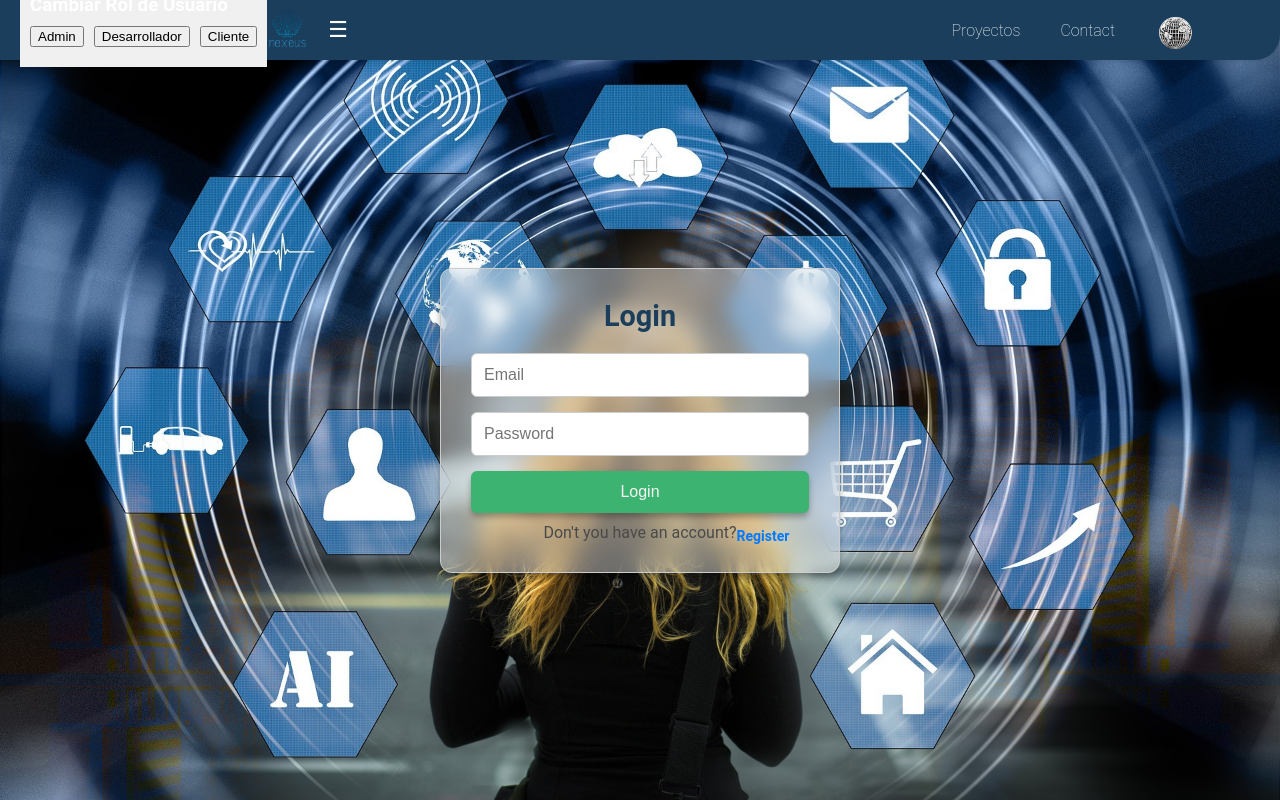
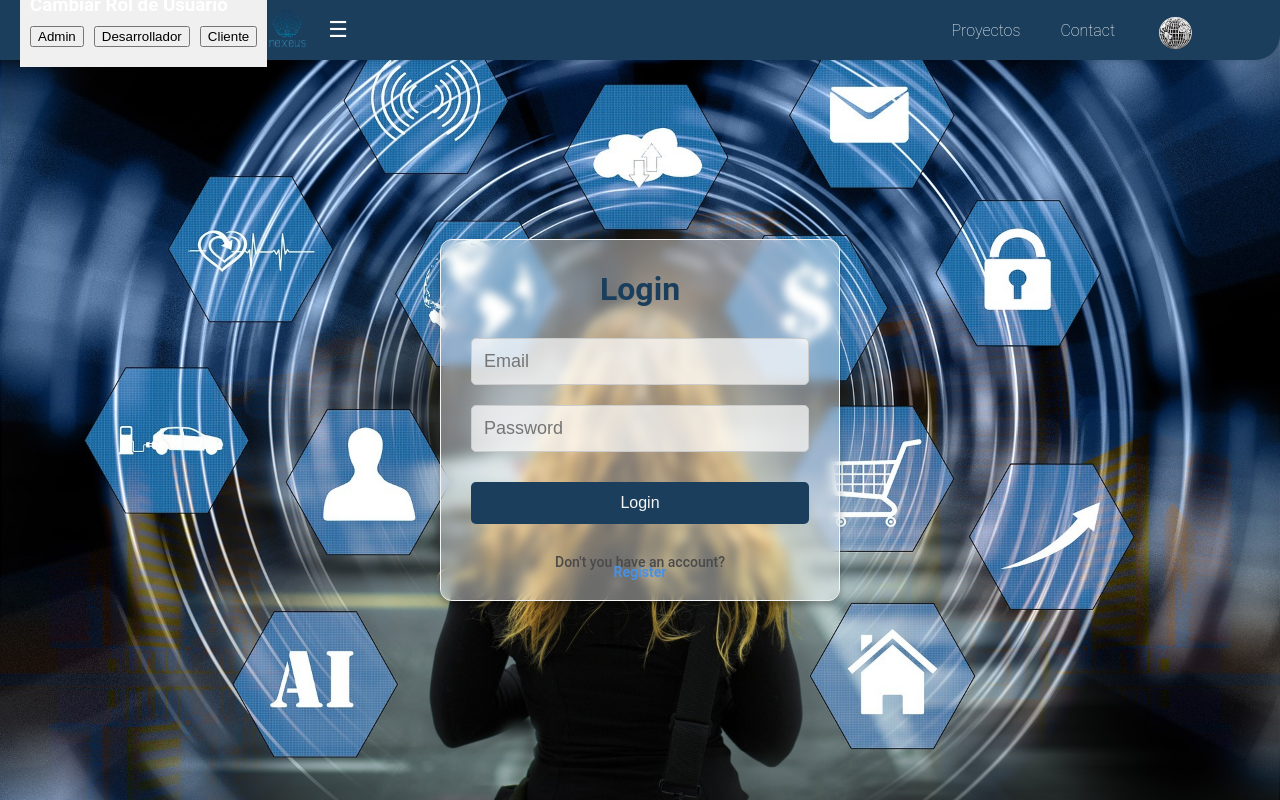
Before and after one commit to Olm72/frontend, a React (Create React App) app: page /login in a window 1280 px wide. Built offline with nearby package versions, Linux system fonts and the light colour scheme.

Commit message:
Cambios en estilo de login.css y form.css para más coherencia

```diff
--- a/src/components/Login.jsx
+++ b/src/components/Login.jsx
@@ -1,6 +1,7 @@
 import React, { useState } from "react";
 import { toast, ToastContainer } from "react-toastify";
 import "react-toastify/dist/ReactToastify.css";
+import "../styles/login.css";
 import backgroundImage from "../assets/images/fondo-pantalla-productos-nexeus-big-data.jpg";
 import { useTranslation } from 'react-i18next';
 
@@ -18,7 +19,6 @@ const Login = () => {
         e.preventDefault();
         setError("");
 
-        // Validación básica
         if (!email || !password || (isSignUp && (!name || !lastName))) {
             setError(t("todoVacio"));
             toast.error(t("todoVacio"));
@@ -48,15 +48,12 @@ const Login = () => {
 
     return (
         <div
-            className="login-container"
+            className="main-container"
             style={{
                 backgroundImage: `url(${backgroundImage})`,
-                backgroundSize: "cover",
-                backgroundPosition: "center",
-                height: "100vh",
             }}
         >
-            <form onSubmit={handleSubmit} className="login-form">
+            <form onSubmit={handleSubmit} className="form-container">
                 <h2>{isSignUp ? t("registrarse") : t("iniciarSesion")}</h2>
                 {error && <p className="error-message">{error}</p>}
 
@@ -101,13 +98,10 @@ const Login = () => {
 
                 <button type="submit">{isSignUp ? t("registrarse") : t("iniciarSesion")}</button>
 
-                <p style={{ textAlign: "center", marginTop: "10px" }}>
+                <p>
                     {isSignUp ? t("preguntaRegistro1") : t("preguntaRegistro2")}{" "}
-                    <span
-                        style={{ color: "#007BFF", cursor: "pointer", fontWeight: "bold" }}
-                        onClick={() => setIsSignUp(!isSignUp)}
-                    >
-                        {isSignUp ? t("iniciarSesion") : t("registrarse") }
+                    <span onClick={() => setIsSignUp(!isSignUp)}>
+                        {isSignUp ? t("iniciarSesion") : t("registrarse")}
                     </span>
                 </p>
             </form>
--- a/src/styles/Form.css
+++ b/src/styles/Form.css
@@ -42,7 +42,7 @@ body, html {
   transition: transform 0.3s ease-in-out, box-shadow 0.3s ease-in-out;
   z-index: 1; /* Asegura que el contenido esté delante */
   color: var(--primary-color);
-  font-size: 14px;
+  font-size: 16px;
   font-weight: 500;
 }
 
@@ -99,7 +99,7 @@ body, html {
   color: var(--background-color);
   border: none;
   border-radius: 5px;
-  font-size: 14px;
+  font-size: 16px;
   cursor: pointer;
   transition: background-color 0.3s ease;
   margin-top: 20px;
--- a/src/styles/HeroSection.css
+++ b/src/styles/HeroSection.css
@@ -22,6 +22,6 @@
   }
 
   .hero-content h1 {
-    font-size: 3rem;
+    font-size: 16px;
     margin-bottom: 1rem;
   }
--- a/src/styles/Projects.css
+++ b/src/styles/Projects.css
@@ -49,7 +49,7 @@
 }
 
 .filter-container label {
-  font-size: 14px;
+  font-size: 16px;
   color: var(--background-color);
   font-weight: 500;
   margin-right: 10px;
@@ -121,7 +121,7 @@
 
 .project-actions button {
   padding: 8px 16px;
-  font-size: 14px;
+  font-size: 16px;
   color: var(--background-color);
   background-color: var(--primary-color);
   border: none;
@@ -144,7 +144,7 @@
   color: var(--background-color);
   border: none;
   border-radius: 5px;
-  font-size: 14px;
+  font-size: 16px;
   font-weight: 500;
   cursor: pointer;
   transition: background-color 0.3s, transform 0.2s;
--- /dev/null
+++ b/src/styles/login.css
@@ -0,0 +1,143 @@
+body, html {
+    margin: 0;
+    padding: 0;
+    height: 100%;
+    display: flex;
+    flex-direction: column;
+    min-height: 100vh;
+  }
+
+  :root {
+    --primary-color: #1A3E5C; /* Azul marino */
+    --secondary-color: #4A90E2; /* Azul claro */
+    --accent-color: #3CB371; /* Verde */
+    --background-color: #F5F5F5; /* Gris claro */
+    --text-color: #4A4A4A; /* Texto gris oscuro */
+    --hover-color: #4A90E2; /* Azul Hover */
+    --neon-color: #89b9f0; /* Neón azul */
+    --border-color: #ccc;
+    --button-hover-color: #3CB371;
+  }
+
+  .main-container {
+    background-image: url('../assets/images/fondo-pantalla-nexeus-big-data-contacto.jpg');
+    background-size: cover;
+    background-position: center;
+    background-repeat: no-repeat;
+    width: 100%;
+    height: 100vh; /* Llena toda la pantalla */
+    display: flex;
+    align-items: center;
+    justify-content: center;
+  }
+
+  .form-container {
+    position: relative;
+    background: rgba(255, 255, 255, 0.4); /* Fondo translúcido */
+    border: 1px solid var(--background-color);
+    border-radius: 12px;
+    padding: 30px;
+    max-width: 400px;
+    margin: auto;
+    box-shadow: 0px 4px 6px rgba(0, 0, 0, 0.3);
+    transition: transform 0.3s ease-in-out, box-shadow 0.3s ease-in-out;
+    z-index: 1;
+    color: var(--primary-color);
+    font-size: 16px;
+    font-weight: 500;
+  }
+
+  .form-container::before {
+    content: "";
+    position: absolute;
+    top: 0;
+    left: 0;
+    right: 0;
+    bottom: 0;
+    backdrop-filter: blur(5px);
+    z-index: -1;
+    border-radius: 10px;
+  }
+
+  .form-container:hover {
+    transform: scale(1.05);
+    box-shadow: 0 6px 8px rgba(0, 0, 0, 0.4);
+  }
+
+  .form-container h2 {
+    color: var(--primary-color);
+    text-align: center;
+    margin-bottom: 20px;
+    font-size: 32px;
+  }
+
+  .form-container input,
+  .form-container select {
+    width: 100%;
+    padding: 12px;
+    margin: 10px 0;
+    border: 1px solid var(--border-color);
+    border-radius: 5px;
+    font-size: 18px;
+    box-sizing: border-box;
+    background-color: rgba(255, 255, 255, 0.7); /* Ligera transparencia en inputs */
+    color: var(--text-color);
+  }
+
+  .form-container input:focus,
+  .form-container select:focus {
+    border-color: var(--secondary-color);
+    box-shadow: 0 0 5px var(--secondary-color);
+    outline: none;
+    color: var(--text-color);
+    transition: border-color 0.3s ease, box-shadow 0.3s ease;
+  }
+
+  .form-container button {
+    width: 100%;
+    padding: 12px;
+    background-color: var(--primary-color);
+    color: var(--background-color);
+    border: none;
+    border-radius: 5px;
+    font-size: 16px;
+    cursor: pointer;
+    transition: background-color 0.3s ease;
+    margin-top: 20px;
+    margin-bottom: 20px; /* Espacio adicional entre botón y texto */
+  }
+
+  .form-container button:hover {
+    background-color: var(--secondary-color);
+  }
+
+  .form-container p {
+    margin: 0;
+    font-size: 14px;
+    color: var(--text-color);
+    text-align: center;
+    margin-top: 10px;
+    display: flex;
+    flex-direction: column;
+    align-items: center;
+  }
+
+  .form-container p span {
+    margin-top: 10px;
+    color: var(--secondary-color);
+    cursor: pointer;
+    font-weight: bold;
+    transition: color 0.3s;
+  }
+
+  .form-container p span:hover {
+    color: var(--hover-color);
+  }
+
+  .error-message {
+    color: red;
+    font-size: 14px;
+    margin-top: -8px;
+    margin-bottom: 10px;
+    text-align: left;
+  }
```
